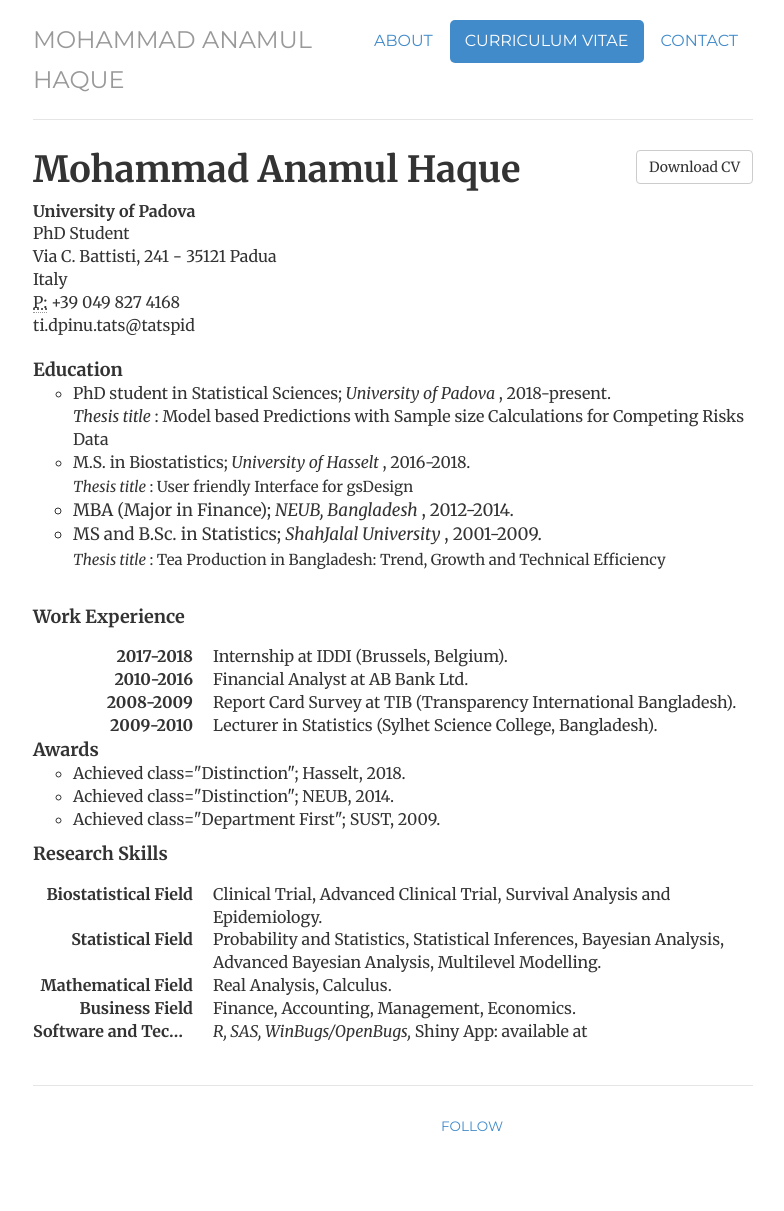
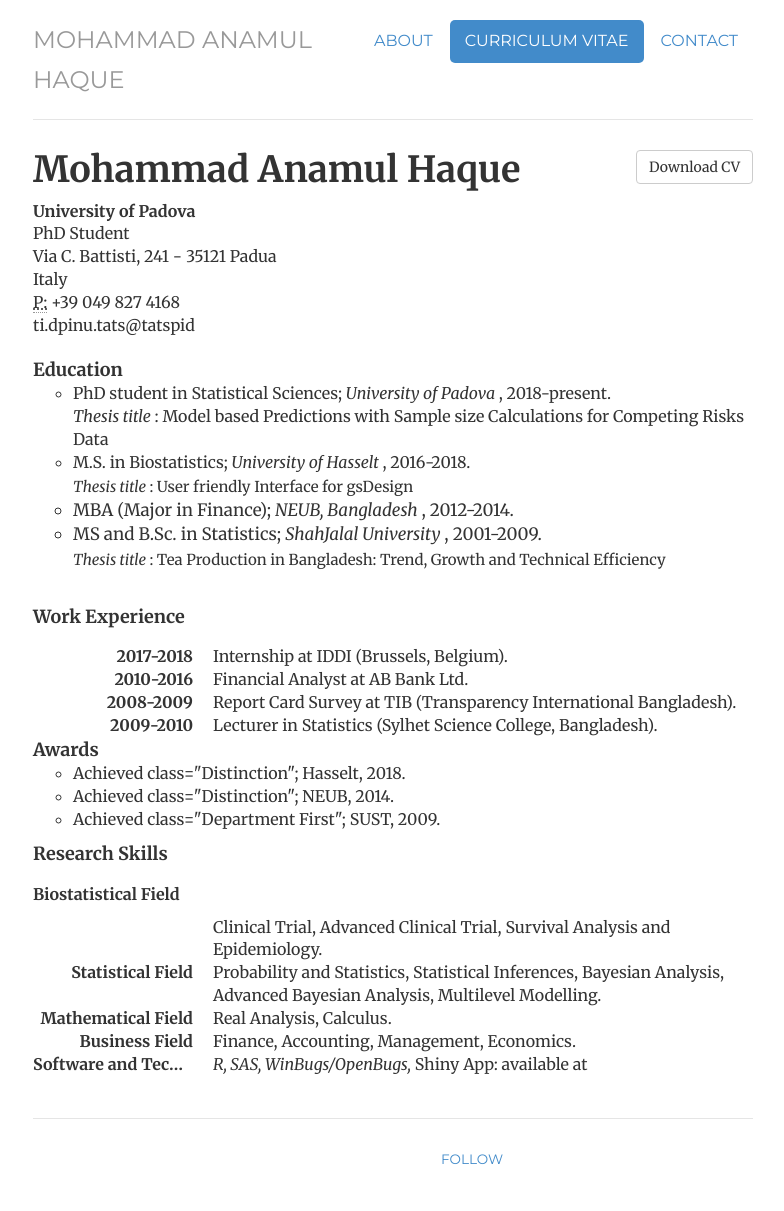
Before and after one commit to haquemdanamul/haquemdanamul, a Jekyll site: the page built from resume/index.html, in a window 1280 px wide. Shown: the whole page, without its empty margins (247-1031 px from the left). Built offline with Jekyll 4.4.1, drawn with Linux system fonts in a browser that asks for light colours; nearby versions of some CDN libraries; library files that are not in the unit come from our copies; before the commit the page ends 1178 px from its top, so only the background shows below that.

```diff
--- a/resume/index.html
+++ b/resume/index.html
@@ -56,7 +56,7 @@ description: Contact information for Jonathan McGlone, a Librarian, Front-End De
 
 <b style="font-size:18px"> Research Skills </b>
 <dl class="dl-horizontal">
-	<dt>Biostatistical Field</dt>
+	<p><strong>Biostatistical Field </strong></p>
 <dd>Clinical Trial, Advanced Clinical Trial, Survival Analysis and Epidemiology.</dd>
 	<dt>Statistical Field</dt>
 <dd>Probability and Statistics, Statistical Inferences, Bayesian Analysis, Advanced Bayesian Analysis, Multilevel Modelling.</dd>
```
Also changed, not shown: other parts of resume/index.html (+1 -1 lines).
